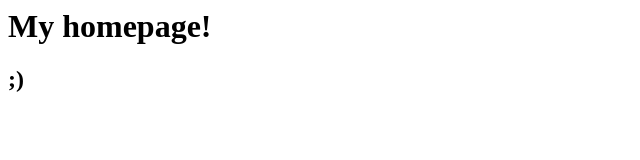
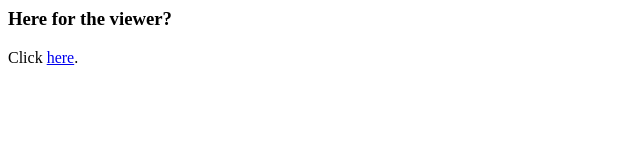
Before and after one commit to OliverJennrich/oliverjennrich.github.io, a plain HTML site: page index.html in a window 1280 px wide. Shown: the whole page, without its empty margins (0-640 px from the left). Drawn offline with Linux system fonts and the light colour scheme.

Commit message:
Update index.html

```diff
--- a/index.html
+++ b/index.html
@@ -5,11 +5,12 @@
 
 
   <body>
-    <h1>My homepage!</h1>
 
-    <h2>
-        ;)
-    </h2>
+
+    <h3>Here for the viewer?</h3>
+<p>Click <a
+href="https://github.com/OliverJennrich/viewer/viewer.html">here</a>.
+</p>
 
   </body>
 </html>
```
